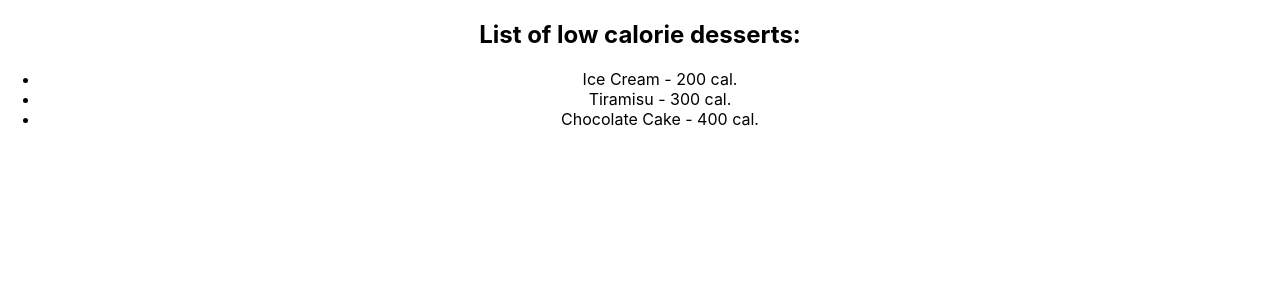
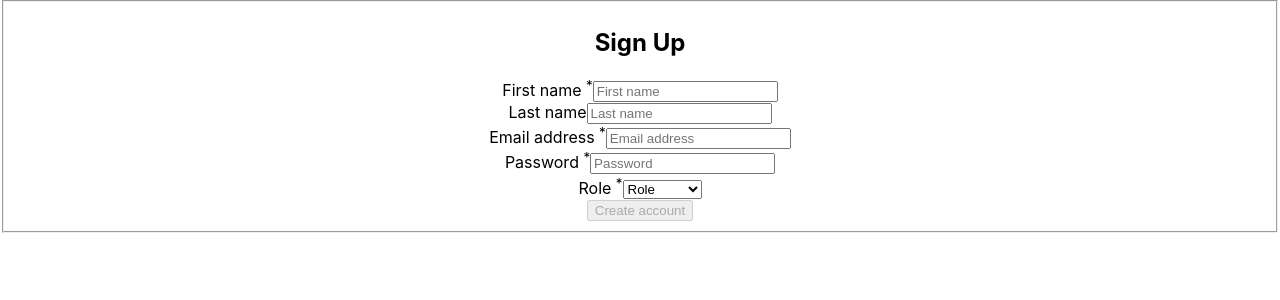
Before and after one commit to wolfy1313/firstapp, a React (Create React App) app: page / in a window 1280 px wide. Shown: the top 300 px of the page. Built offline with nearby package versions, Linux system fonts and the light colour scheme.

Commit message:
solution for create registration form complete

```diff
--- a/src/App.js
+++ b/src/App.js
@@ -1,34 +1,124 @@
 import "./App.css";
-import DessertsList from "./DessertsList";
+import { useState } from "react";
+import { validateEmail } from "./utils";
 
-const desserts = [
-  {
-    name: "Chocolate Cake",
-    calories: 400,
-    createdAt: "2022-09-01",
-  },
-  {
-    name: "Ice Cream",
-    calories: 200,
-    createdAt: "2022-01-02",
-  },
-  {
-    name: "Tiramisu",
-    calories: 300,
-    createdAt: "2021-10-03",
-  },
-  {
-    name: "Cheesecake",
-    calories: 600,
-    createdAt: "2022-01-04",
-  },
-];
+const PasswordErrorMessage = () => {
+    return (
+      <p className="FieldError">Password should have at least 8 characters</p>
+    )
+
+};
 
 function App() {
+  const [firstName, setFirstName] = useState("");
+  const [lastName, setLastName] = useState("");
+  const [email, setEmail] = useState("");
+  const [password, setPassword] = useState({
+    value: "",
+    isTouched: false,
+  });
+  const [role, setRole] = useState("role");
+
+  const getIsFormValid = () => {
+    return (
+      firstName &&
+      validateEmail(email) &&
+      password.value.length > 7 &&
+      role !== 'role')
+  };
+
+  const clearForm = (e) => {
+    setFirstName("")
+    setLastName("")
+    setEmail("")
+    setPassword({
+      value: "",
+      isTouched: false
+    })
+    setRole("role")
+  };
+
+  const handleSubmit = (e) => {
+    e.preventDefault()
+    alert("Account created!");
+    clearForm();
+  };
+
   return (
     <div className="App">
-      <h2>List of low calorie desserts:</h2>
-      <DessertsList data={desserts} />
+      <form onSubmit={handleSubmit}>
+        <fieldset>
+          <h2>Sign Up</h2>
+          <div className="Field">
+            <label>
+              First name <sup>*</sup>
+            </label>
+            <input
+              id="firstName"
+              placeholder="First name"
+              type="text"
+              value={firstName}
+              onChange={e => setFirstName(e.target.value)}
+            />
+          </div>
+          <div className="Field">
+            <label>
+              Last name
+            </label>
+            <input
+              id="lastName"
+              placeholder="Last name"
+              type="text"
+              value={lastName}
+              onChange={e => setLastName(e.target.value)}/>
+          </div>
+          <div className="Field">
+            <label >
+              Email address <sup>*</sup>
+            </label>
+            <input
+              id="email"
+              placeholder="Email address"
+              type="text"
+              value={email}
+              onChange={e => setEmail(e.target.value)}/>
+          </div>
+          <div className="Field">
+            <label>
+              Password <sup>*</sup>
+            </label>
+            <input
+              id="password"
+              type="password"
+              value={password.value}
+              onChange={(e) => {
+                setPassword({
+                  ...password, value: e.target.value})
+                }}
+                onBlur={() => {
+                  setPassword({ ...password, isTouched: true })
+                }}
+                placeholder="Password"
+            />
+            {password.isTouched && password.value.length < 8 ? (
+              <PasswordErrorMessage />
+            ) : null}
+          </div>
+          <div className="Field">
+            <label>
+              Role <sup>*</sup>
+            </label>
+            <select value={role} onChange={e => setRole(e.target.value)}>
+              <option value="role">Role</option>
+              <option value="individual">Individual</option>
+              <option value="business">Business</option>
+            </select>
+          </div>
+          <button type="submit" disabled={!getIsFormValid()}>
+            Create account
+          </button>
+        </fieldset>
+      </form>
     </div>
   );
 }
--- a/src/DessertsList.js
+++ b/src/DessertsList.js
@@ -2,8 +2,11 @@
   const filterDesserts = props.data.filter((dessert) => dessert.calories < 501)
   .sort((a,b) => {return a.calories - b.calories })
   .map(dessert => {
-    const itemText = `${dessert.name} - ${dessert.calories} cal.`
-    return <li>{itemText}</li>
+  return (
+    <li>
+      {dessert.name} - {dessert.calories} cal
+    </li>
+  )
   })
   return (
     <ul>
--- /dev/null
+++ b/src/utils.js
@@ -0,0 +1,7 @@
+export const validateEmail = (email) => {
+  return String(email)
+    .toLowerCase()
+    .match(
+      /^(([^<>()[\]\\.,;:\s@"]+(\.[^<>()[\]\\.,;:\s@"]+)*)|(".+"))@((\[[0-9]{1,3}\.[0-9]{1,3}\.[0-9]{1,3}\.[0-9]{1,3}\])|(([a-zA-Z\-0-9]+\.)+[a-zA-Z]{2,}))$/
+    );
+};
```
